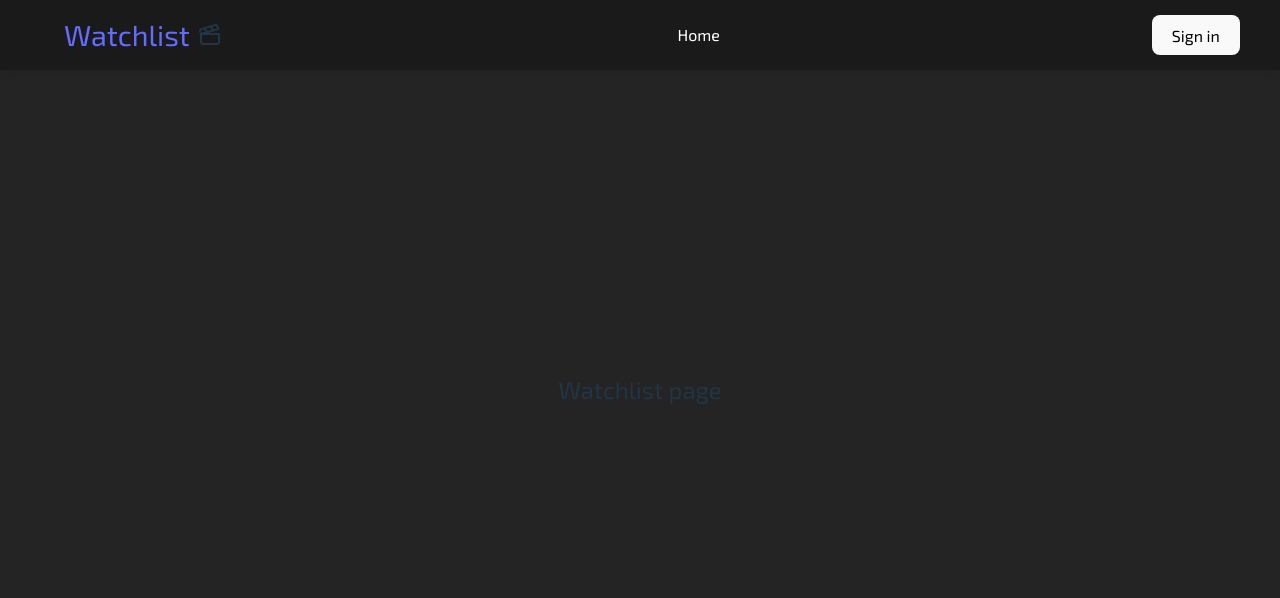
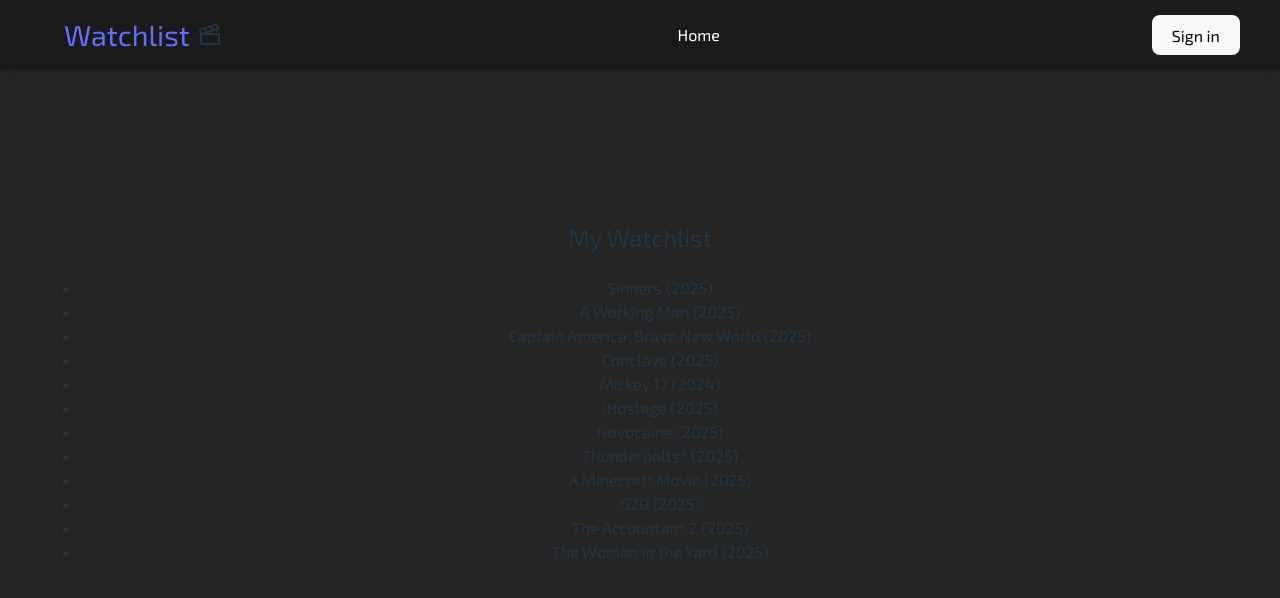
Before and after one commit to eeturonkko/watchlist, a React (Vite) app in the folder frontend/: page /watchlist in a window 1280 px wide. Shown: the top 598 px of the page. Built offline with nearby package versions, Linux system fonts and the light colour scheme; no server answers.

Commit message:
Started watchlist page and created sample movie data (movies.json)

```diff
--- /dev/null
+++ b/frontend/src/data/movies.json
@@ -0,0 +1,50 @@
+[
+  {
+    "title": "Sinners",
+    "movie-year": 2025
+  },
+  {
+    "title": "A Working Man",
+    "movie-year": 2025
+  },
+  {
+    "title": "Captain America: Brave New World",
+    "movie-year": 2025
+  },
+  {
+    "title": "Conclave",
+    "movie-year": 2025
+  },
+  {
+    "title": "Mickey 17",
+    "movie-year": 2024
+  },
+  {
+    "title": "iHostage",
+    "movie-year": 2025
+  },
+  {
+    "title": "Novocaine",
+    "movie-year": 2025
+  },
+  {
+    "title": "Thunderbolts*",
+    "movie-year": 2025
+  },
+  {
+    "title": "A Minecraft Movie",
+    "movie-year": 2025
+  },
+  {
+    "title": "G20",
+    "movie-year": 2025
+  },
+  {
+    "title": "The Accountant 2",
+    "movie-year": 2025
+  },
+  {
+    "title": "The Woman in the Yard",
+    "movie-year": 2025
+  }
+]
--- a/frontend/src/pages/Watchlist.jsx
+++ b/frontend/src/pages/Watchlist.jsx
@@ -1,5 +1,25 @@
-export const Watchlist = () => (
-  <div className="page-container">
-    <h2>Watchlist page</h2>
-  </div>
-);
+import movieData from "../data/movies.json";
+import { useState } from "react";
+
+export const Watchlist = () => {
+  const [movies, setMovies] = useState(movieData);
+
+  return (
+    <div className="page-container">
+      <h2>My Watchlist</h2>
+
+      {movies.length === 0 ? (
+        <p>Your watchlist is empty, add some movies!</p>
+      ) : (
+        <ul>
+          {movies.map((movie, index) => (
+            <li key={index}>
+              {movie.title} ({movie["movie-year"]})
+            </li>
+            // Vaihdetaan index myöhemmin elokuvan ID:ksi?
+          ))}
+        </ul>
+      )}
+    </div>
+  );
+};
```
